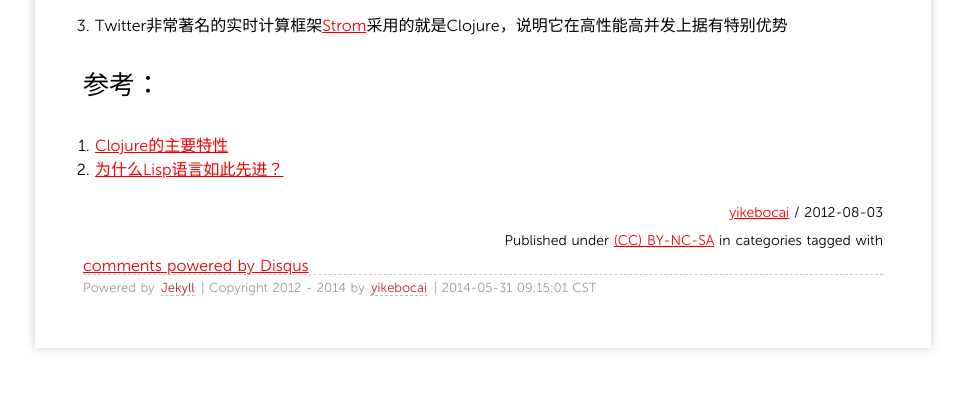
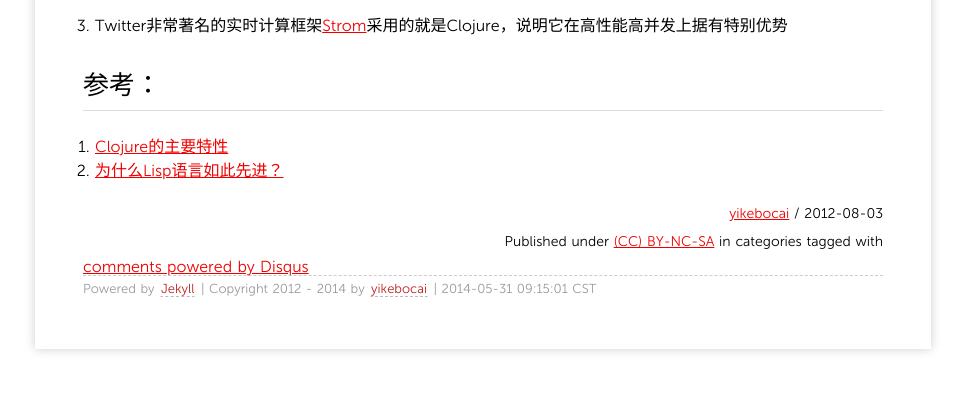
Before and after one commit to yikebocai/yikebocai.github.io, a Jekyll site: the page built from _posts/2012/2012-08-03-why-study-clojure.md, in a window 1280 px wide. Shown: the part 696-1090 px from the top of the page, without its empty margins (157-1122 px from the left). Built offline with Jekyll 4.4.1, drawn with Linux system fonts in a browser that asks for light colours; Markdown is read by kramdown in place of the engine named in the settings; comment, search, counter and statistics services are not loaded.

Commit message:
add block line after h2

```diff
--- a/media/css/screen.css
+++ b/media/css/screen.css
@@ -110,6 +110,16 @@ h2 {
     line-height: 48px;
     margin: 0 0 24px 0;
 }
+
+h2:after {
+    content: " ";
+    display: block;
+    background-color:#DCDCDC;
+    height: 1px;
+    width: 100%;
+    margin: 0px 0;
+}
+
 h2 i {
 	font-size: 18px;
 	color: #ccc;
```
